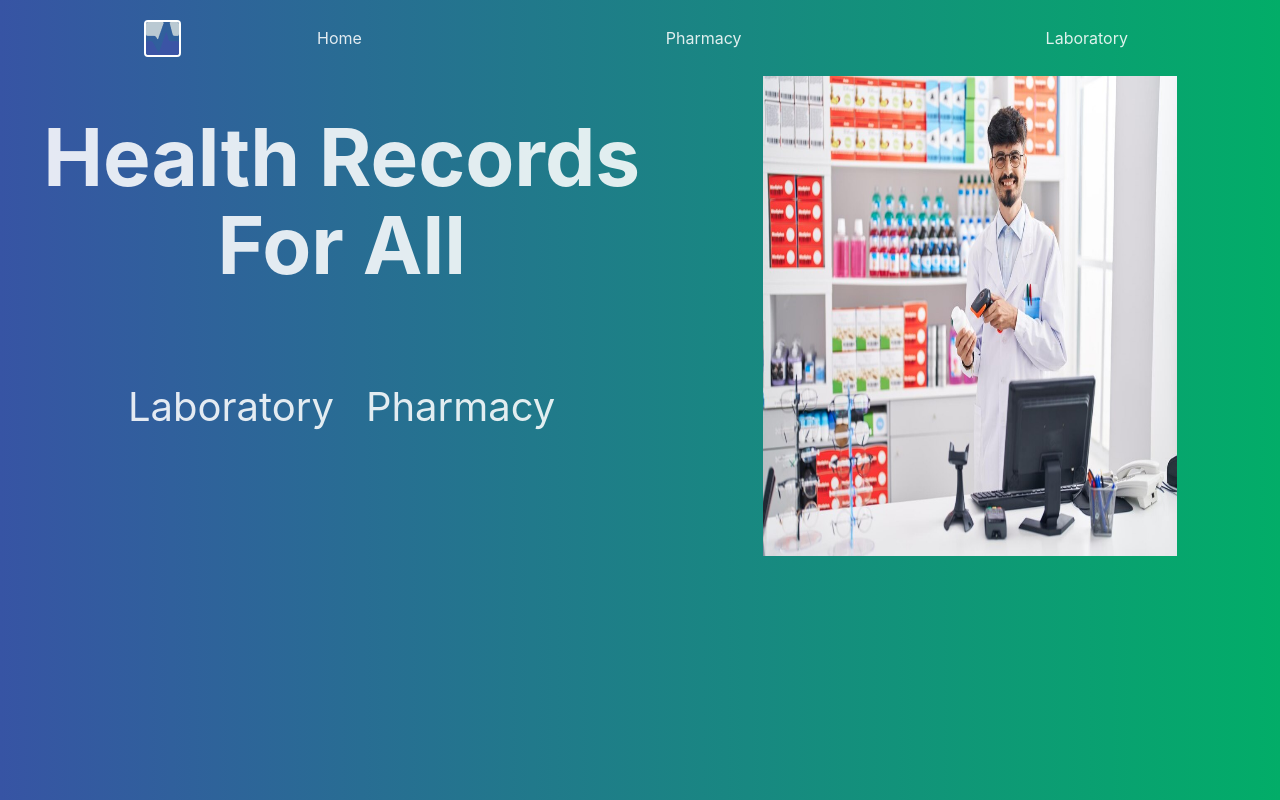
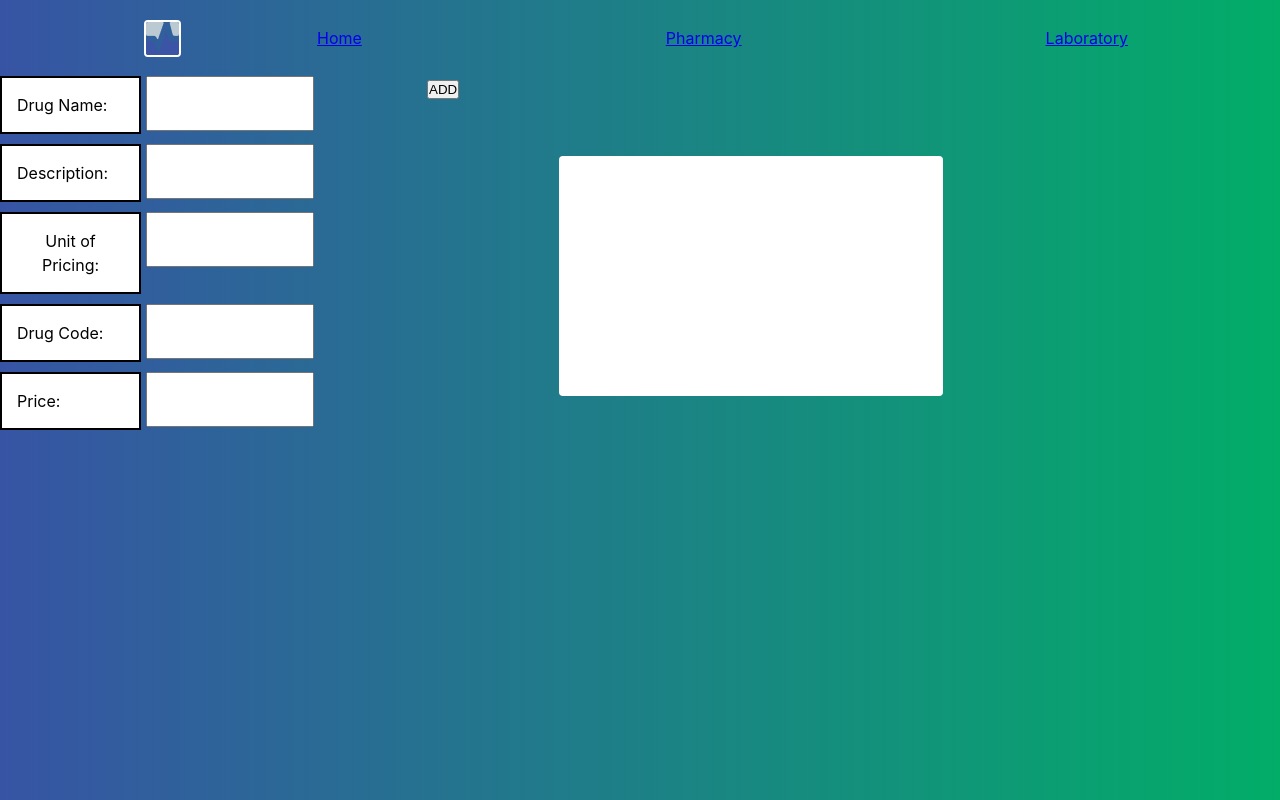
Before and after one commit to abronoma/Project-Medtrack, a React (Vite) app: page /lab in a window 1280 px wide. Built offline with nearby package versions, Linux system fonts and the light colour scheme.

Commit message:
lab Inventory Form

```diff
--- a/package.json
+++ b/package.json
@@ -10,7 +10,9 @@
     "preview": "vite preview"
   },
   "dependencies": {
+    "bootstrap": "^5.3.2",
     "react": "^18.2.0",
+    "react-bootstrap": "^2.10.0",
     "react-dom": "^18.2.0",
     "react-router-dom": "^6.21.3"
   },
--- a/src/App.jsx
+++ b/src/App.jsx
@@ -1,15 +1,28 @@
 import Header from "./components/Header";
 import Hero from "./components/Hero";
+import LabPage from "./components/laboratory";
+import { Routes, Route, createBrowserRouter, createRoutesFromElements, RouterProvider } from "react-router-dom";
+
 // import { ReactDOM } from "react";
 
+const router = createBrowserRouter(
+  createRoutesFromElements(
+    <Route path="/" element={<Header />}>
+        <Route path="/" index element={<Hero />} />
+        <Route path="/lab" element={<LabPage />} />
+      </Route>
+  )
+)
 
-function App() {
+
+function App({routes}) {
+
   return (
-    <div>
-      <Header />
-      <Hero />
-    </div>
+    <>
+      <RouterProvider router={router}/>
+    </>
   );
+
 }
 
 export default App;
--- /dev/null
+++ b/src/components/Form.jsx
@@ -0,0 +1,100 @@
+import React, { useState } from 'react';
+import style from './Form.module.css';
+import LabStatistics from './stat';
+
+function labForm() {
+  const [form, setForm] = useState({
+    drugName: '',
+    description: '',
+    unitOfPricing: '',
+    drugCode: '',
+    price: ''
+  });
+
+  const handleChange = (e) => {
+    const { name, value } = e.target;
+    setForm({
+      ...form,
+      [name]: value
+    });
+  };
+
+  const handleSubmit = (e) => {
+    e.preventDefault();
+    // Handle form submission here
+    console.log(form);
+  };
+
+  return (
+    <>
+    <div className={ style.dflex }>
+    <form onSubmit={handleSubmit}>
+
+      <div className={ style.marginBottom }>
+       <label htmlFor="drugName" className={ style.label }>Drug Name:</label>
+       <input
+          type="text"
+          className= { style.input }
+          id="drugName"
+          name="drugName"
+          value={form.drugName}
+          onChange={handleChange}
+        />
+      </div>
+
+      <div className={ style.marginBottom }>
+        <label htmlFor="description" className={ style.label }>Description:</label>
+        <input
+          type="text"
+          className={ style.input }
+          id="description"
+          name="description"
+          value={form.description}
+          onChange={handleChange}
+        />
+      </div>
+      <div className={ style.marginBottom }>
+        <label htmlFor="unitOfPricing" className={ style.label }>Unit of Pricing:</label>
+        <input
+          type="text"
+          className={ style.input }
+          id="unitOfPricing"
+          name="unitOfPricing"
+          value={form.unitOfPricing}
+          onChange={handleChange}
+        />
+      </div>
+      <div className={ style.marginBottom }>
+        <label htmlFor="drugCode" className={ style.label }>Drug Code:</label>
+        <input
+          type="text"
+          className={ style.input }
+          id="drugCode"
+          name="drugCode"
+          value={form.drugCode}
+          onChange={handleChange}
+        />
+      </div>
+      <div className={ style.marginBottom }>
+        <label htmlFor="price" className={ style.label }>Price:</label>
+        <input
+          type="text"
+          className={ style.input }
+          id="price"
+          name="price"
+          value={form.price}
+          onChange={handleChange}
+        />
+      </div>
+
+    </form>
+    <div>
+     <button>ADD</button>
+    </div>
+    <LabStatistics/>
+    </div>
+    </>
+  );
+}
+
+export default labForm;
--- /dev/null
+++ b/src/components/Form.module.css
@@ -0,0 +1,35 @@
+.label{
+
+                display: flex;
+                flex-direction: row;
+                gap: 5px;
+                border: 2px solid black;
+                color: black;
+                background: white;
+                padding: 15px;
+                width: 107px;
+                text-align: center;
+
+
+}
+
+.dflex {
+        display: flex;
+       gap: 100px;
+}
+.marginBottom {
+margin-bottom: 10px;
+display: flex
+}
+
+.input{
+ margin-left: 5px;
+ width:50%;
+        height: 51px;
+
+}
+
+.formdiv{
+        display: flex;
+        flex-direction: row;
+}
--- a/src/components/Header.jsx
+++ b/src/components/Header.jsx
@@ -1,18 +1,23 @@
 import React from "react";
 import style from './Header.module.css'
 import logo from '../assets/images/medtrack.png'
+import { Link, Outlet } from "react-router-dom";
 
 export default function Header() {
   return (
+    <>
     <nav className={style.nav}>
         <div className={style.logo}>
             <img src={logo} alt="" />
         </div>
       <div className={style.nav_items}>
-        <p>Home</p>
-        <p>Pharmacy</p>
-        <p>Laboratory</p>
+        <p><Link to='/'>Home</Link></p>
+        <p><Link to='/'>Pharmacy</Link></p>
+        <p><Link to='/lab'>Laboratory</Link></p>
       </div>
     </nav>
+
+    <Outlet/>
+    </>
   );
 }
--- /dev/null
+++ b/src/components/laboratory.jsx
@@ -0,0 +1,19 @@
+import React from 'react';
+import MyForm from './Form';
+
+
+
+
+
+
+
+
+function LabPage() {
+  return (
+    <div>
+     <MyForm/>
+    </div>
+  );
+}
+
+export default LabPage;
--- /dev/null
+++ b/src/components/stat.jsx
@@ -0,0 +1,11 @@
+import React  from "react";
+import style from './stat.module.css'
+
+export default function LabStatistics() {
+    return (
+      <div className={style.labstat }>
+         hELLO
+        </div>
+
+    );
+  }
--- /dev/null
+++ b/src/components/stat.module.css
@@ -0,0 +1,8 @@
+.labstat {
+    height: 15rem;
+    width: 24rem;
+    border: 0.5 solid grey;
+    border-radius: 4px;
+background-color: white;
+margin-top: 5rem;
+}
```
Also changed, not shown: 1 other file (tests, documents, lock files or other folders).
